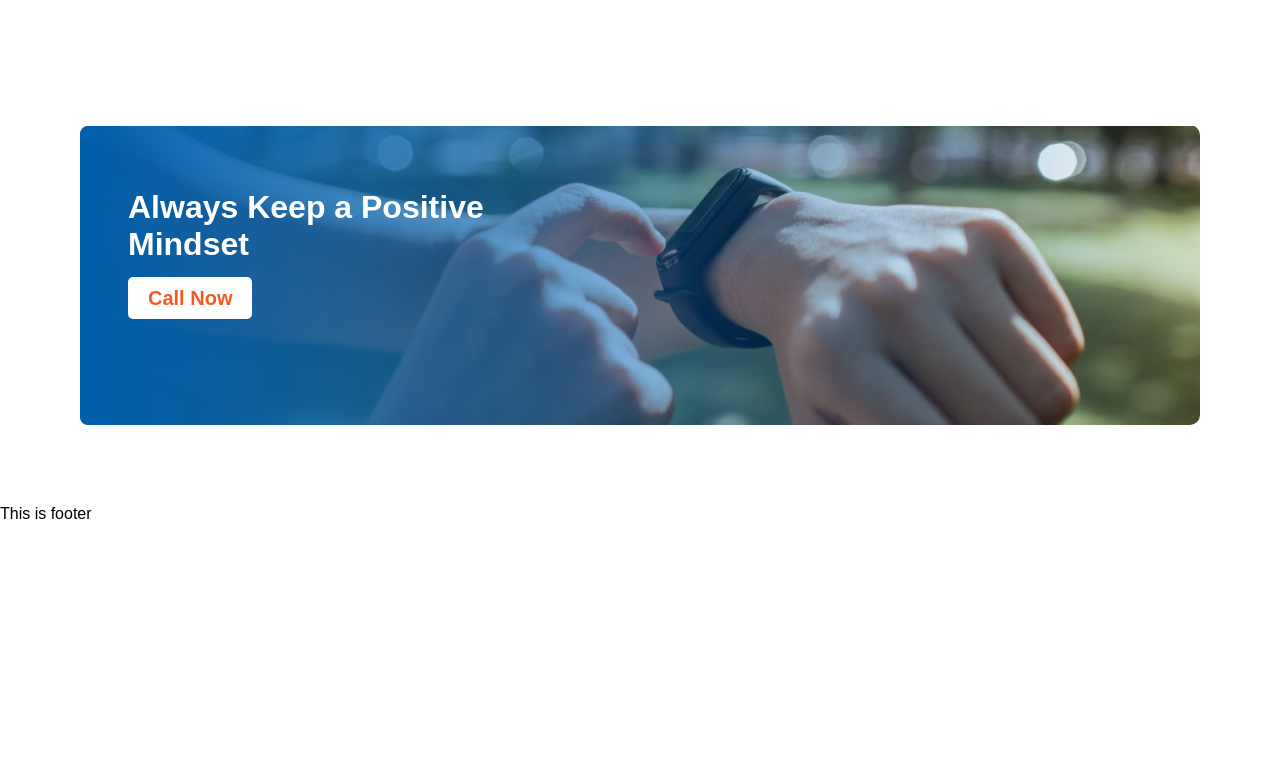
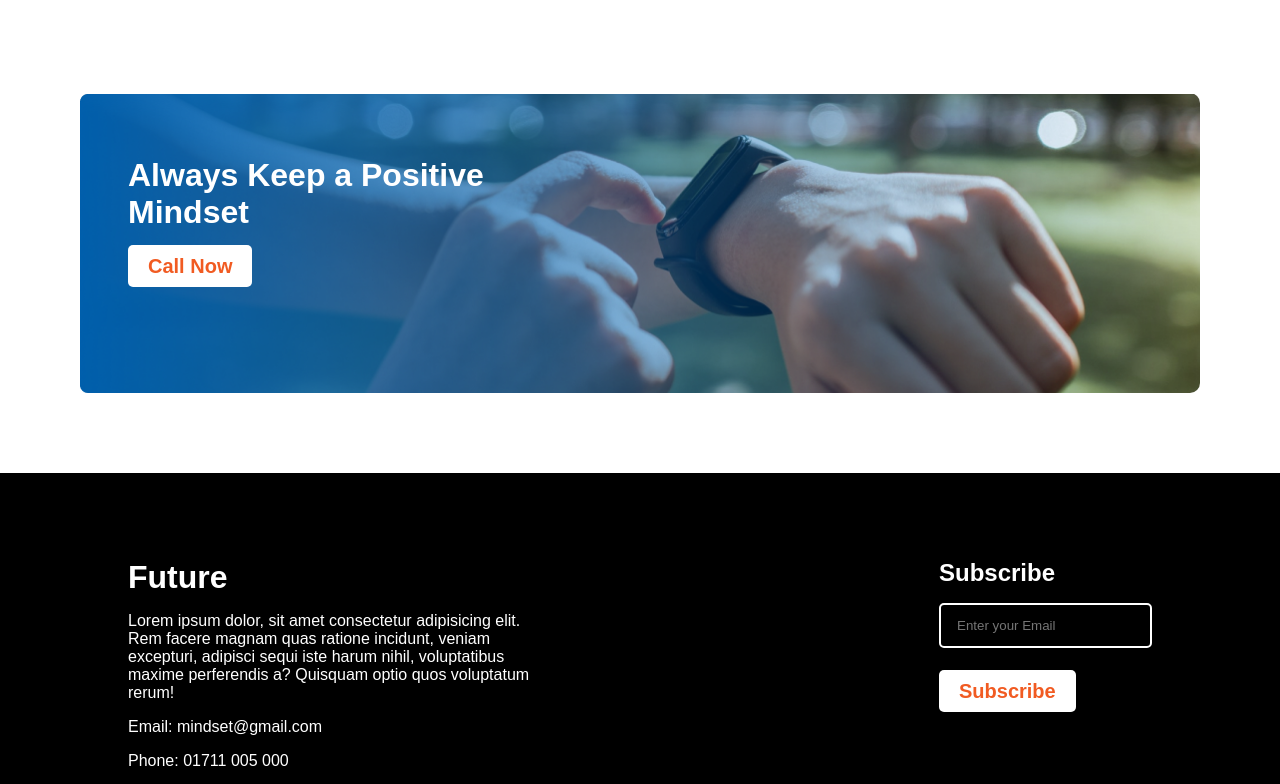
Before and after one commit to Ashiqur2279/project-01, a plain HTML site: page index.html in a window 1280 px wide. Shown: the part 2016-2800 px from the top of the page. Before the commit the page ends 2539 px from the top, so only its background shows below. Drawn offline with Linux system fonts and the light colour scheme.

Commit message:
footer added

```diff
--- a/index.html
+++ b/index.html
@@ -101,7 +101,7 @@
                 <h1>
                     Always Keep a Positive Mindset
                 </h1>
-                <a href="#" id="button_2" class="button">Call Now</a>
+                <a href="#" id="button_2" class="button button_2">Call Now</a>
             </div>
         </div>
 
@@ -119,8 +119,44 @@
             </div> -->
         </div>
     </main>
+    <!-- footer -->
     <footer class="footer">
-        This is footer
+        <div class="footer_container">
+            <div class="future">
+                <h1>
+                    Future
+                </h1>
+                <p>
+                    Lorem ipsum dolor, sit amet consectetur adipisicing elit. Rem facere magnam quas ratione incidunt, veniam excepturi, adipisci sequi iste harum nihil, voluptatibus maxime perferendis a? Quisquam optio quos voluptatum rerum!
+                </p>
+                <p>
+                    Email: mindset@gmail.com
+                </p>
+                <p>
+                    Phone: 01711 005 000
+                </p>
+                <div class="icon">
+                    <a href="#">
+                        <img src="./images/icons/fb.png" alt="Facebook">
+                    </a>
+                    <a href="#">
+                        <img src="./images/icons/twitter.png" alt="Twitter">
+                    </a>
+                    <a href="#">
+                        <img src="./images/icons/youtube.png" alt="Youtube">
+                    </a>
+                </div>
+            </div>
+            <div class="subscribe">
+                <h2>
+                    Subscribe
+                </h2>
+                <input class="input" type="text" placeholder="Enter your Email">
+                <div id="button_3">
+                    <a href="#" class="button button_2">Subscribe</a>
+                </div>
+            </div>
+        </div>
     </footer>
 </body>
 
--- a/style/style.css
+++ b/style/style.css
@@ -53,7 +53,7 @@
     display: flex;
     align-items: center;
     /* justify-content: center; */
-    margin-top: 10rem;
+    margin-top: 8rem;
     margin-left: 10%;
     margin-right: 10%;
     margin-bottom: 10rem;
@@ -152,7 +152,12 @@
     margin-bottom: 1.5rem;
 }
 
-#button_2{
+/* #button_2{
+    background-color: white;
+    color: #f15b22;
+    font-weight: bold;
+} */
+.button_2{
     background-color: white;
     color: #f15b22;
     font-weight: bold;
@@ -184,3 +189,45 @@
     font-size: 2rem;
     margin-bottom: 1.2rem;
 } */
+/* footer */
+
+.footer{
+    background-color: black;
+    color: #ffffff;
+    height: 450px;
+    display: flex;
+    align-items: center;
+    /* justify-content: center; */
+}
+.footer_container{
+    display: flex;
+    /* align-items: center; */
+    margin-right: 10%;
+    margin-left: 10%;
+    gap: 25rem;
+    /* justify-content: center; */
+}
+.footer_container h1{
+    padding-bottom: 1rem;
+}
+.footer_container p{
+    padding-bottom: 1rem;
+}
+.footer_container a{
+    margin-right: 1rem;
+    text-decoration: none;
+}
+/* subscribe  */
+
+.subscribe h2{
+    margin-bottom: 1rem;
+}
+.input{
+    margin-bottom: 2rem;
+    padding: .80rem 1rem;
+    border: 2px solid white;
+    border-radius: 5px;
+    background-color: black;
+    color: #ffffff;
+
+}
```
